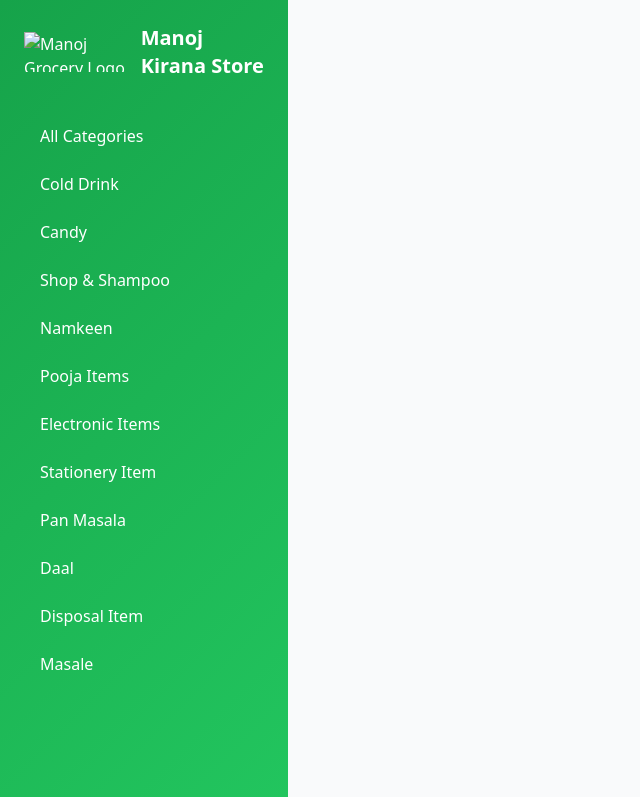
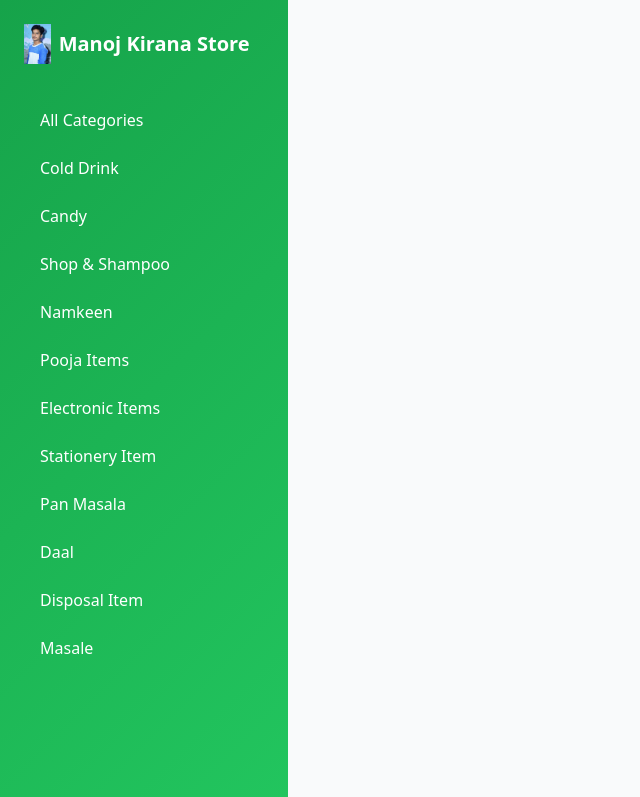
Before and after one commit to rahulabcdhacker/rahulabcdhacker.github.io, a plain HTML site: page index.html in a window 1280 px wide. Shown: the top 797 px of the page, without its empty margins (0-640 px from the left). Drawn offline with nearby package versions, Linux system fonts and the light colour scheme.

Commit message:
Update index.html

```diff
--- a/index.html
+++ b/index.html
@@ -39,7 +39,7 @@
     <!-- Sidebar -->
     <div id="sidebar" class="fixed inset-y-0 left-0 w-72 bg-gradient text-white p-6 sidebar sidebar-hidden z-20 lg:translate-x-0 lg:static lg:min-h-screen">
         <div class="flex items-center mb-8">
-            <img src="amit.jpg" alt="Manoj Grocery Logo" class="h-10">
+            <img src="amit.jpg.jpeg" alt="Manoj Grocery Logo" class="h-10">
             <h2 class="text-xl font-bold ml-2">Manoj Kirana Store</h2>
         </div>
         <nav>
```
